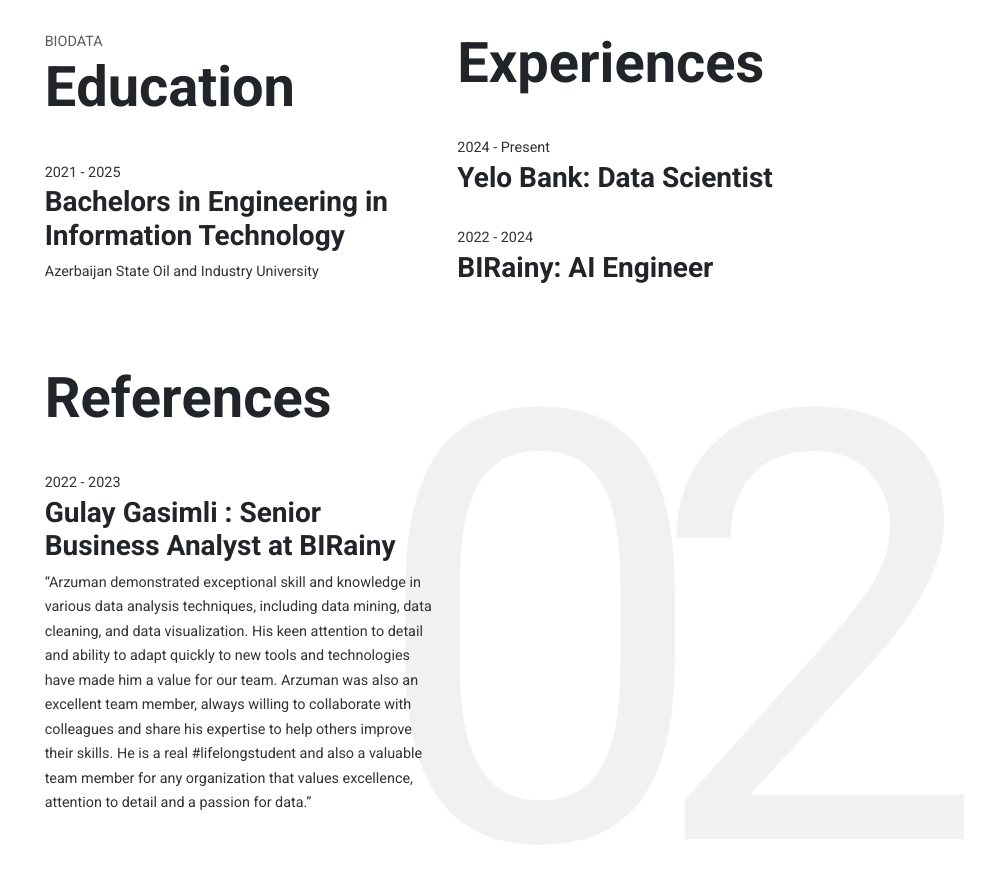
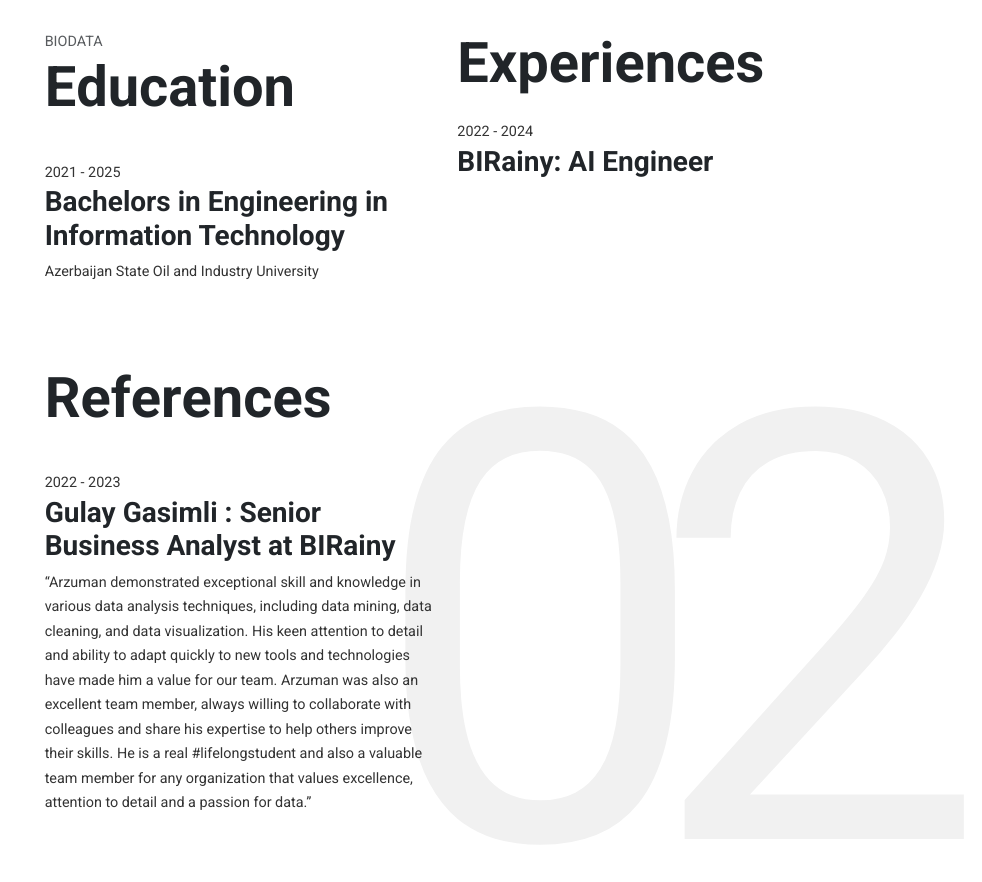
Before and after one commit to arzumanabbasov/portfolio-website, a plain HTML site: page index.html in a window 1280 px wide. Shown: the part 1080-1962 px from the top of the page, without its empty margins (298-1280 px from the left). Drawn offline with nearby package versions, Linux system fonts and the light colour scheme.

Commit message:
index html

```diff
--- a/index.html
+++ b/index.html
@@ -295,11 +295,11 @@
               </div>
               <div class="col-lg-6 pb-5">
                 <h2 class="display-4 txt-fx slide-up">Experiences</h2>
-                <div class="data-info py-3" data-aos="fade-up" data-aos-delay="200">
+               <!-- <div class="data-info py-3" data-aos="fade-up" data-aos-delay="200">
                   <span class="meta-date">2024 - Present</span>
                   <h3 class="info-title">Yelo Bank: Data Scientist</h3>
                   <p></p>
-                </div>
+                </div> -->
                 <div class="data-info" data-aos="fade-up" data-aos-delay="300">
                   <span class="meta-date">2022 - 2024</span>
                   <h3 class="info-title">BIRainy: AI Engineer</h3>
```
